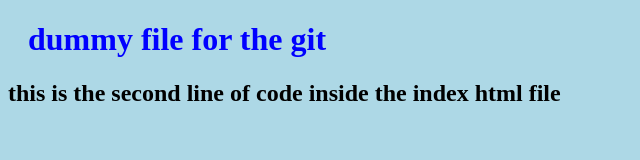
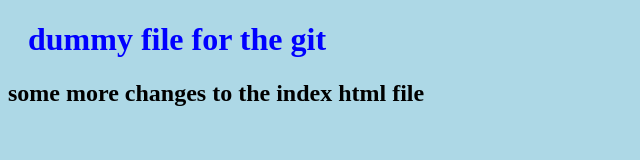
Before and after one commit to cool-himanshu-sharma/demo-repo, a plain HTML site: page index.html in a window 1280 px wide. Shown: the whole page, without its empty margins (0-640 px from the left). Drawn offline with Linux system fonts and the light colour scheme.

Commit message:
file changed

```diff
--- a/index.html
+++ b/index.html
@@ -8,5 +8,5 @@
 </head>
 <body>
     <h1>dummy file for the git</h1>
-    <h2>this is the second line of code inside the index html file</h2>
+    <h2>some more changes to the index html file</h2>
 </html>
```
